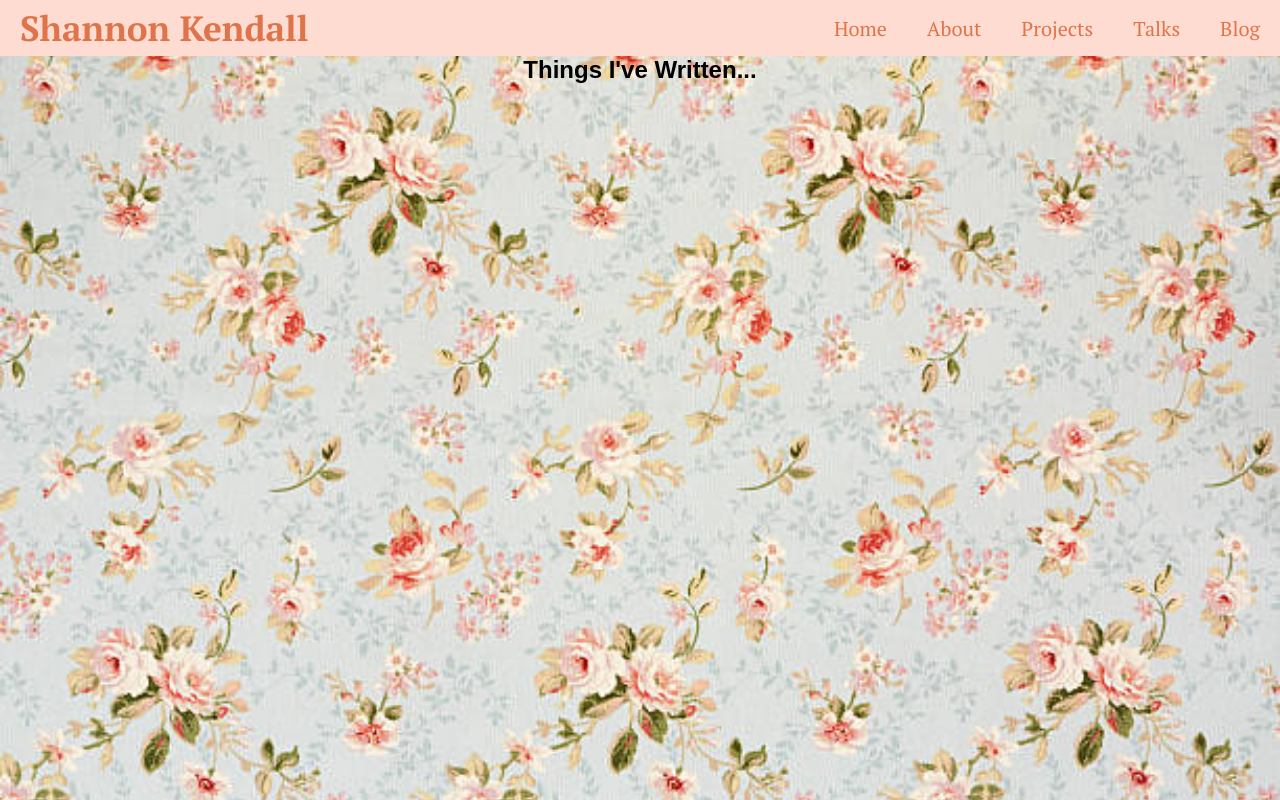
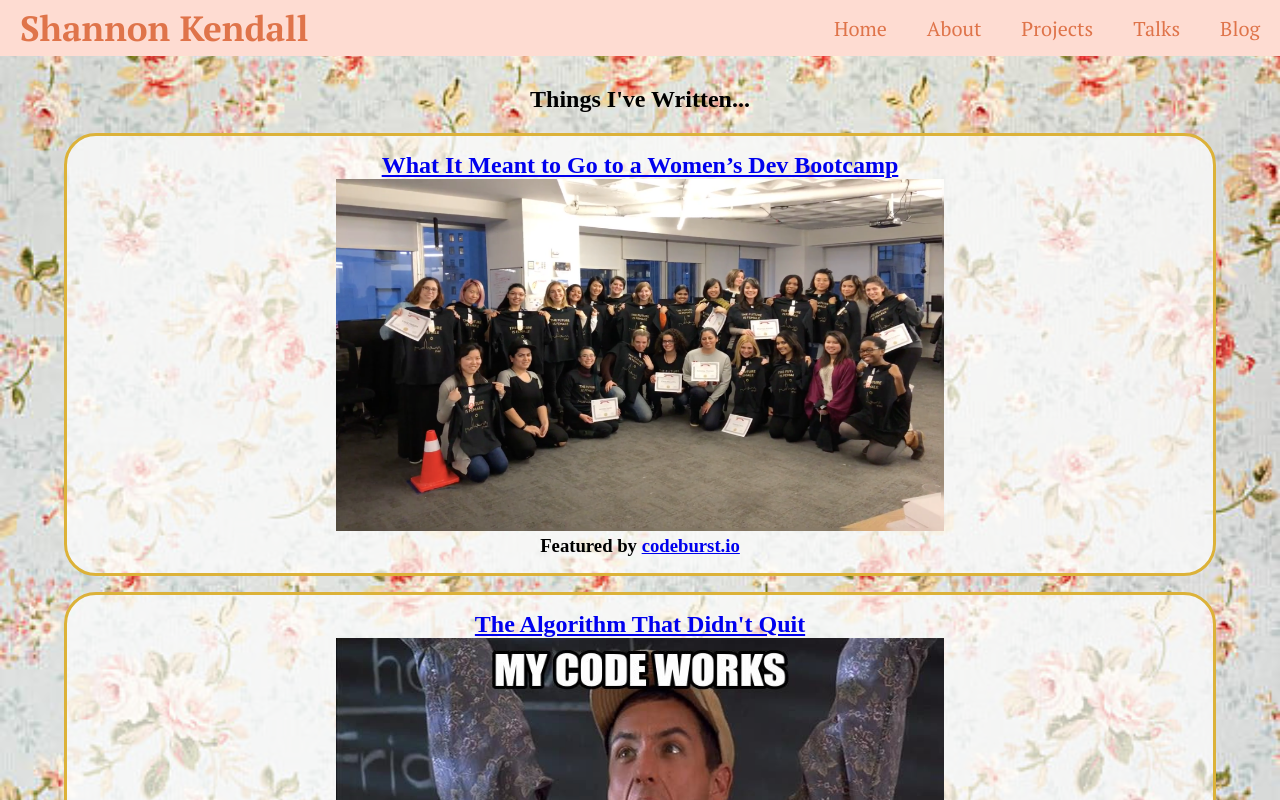
Before and after one commit to snkendall/Portfolio, a React (Create React App) app in the folder Desktop/Portfolio/portfolio/: page /blog in a window 1280 px wide. Shown: the top 800 px of the page. Built offline with nearby package versions, Linux system fonts and the light colour scheme.

Commit message:
basic blog page

```diff
--- a/Desktop/Portfolio/portfolio/src/App.css
+++ b/Desktop/Portfolio/portfolio/src/App.css
@@ -164,6 +164,12 @@ p {
   font-size: 0;
   height: 35px;
   line-height: 0;
+}
+
+.blog-image {
+  height: 22em;
+  width: 38em;
+  overflow: hidden;
 }
 
 /*
--- a/Desktop/Portfolio/portfolio/src/components/Blog.jsx
+++ b/Desktop/Portfolio/portfolio/src/components/Blog.jsx
@@ -5,7 +5,26 @@ import { withRouter } from 'react-router-dom';
 const Blog = () => {
     return (
         <div>
-            <h2 className="headline">Things I've Written...</h2>
+            <h2 className="page-title headline text">Things I've Written...</h2>
+            <div className="text-border">
+                <h2 className="title text">
+                    <a href="https://codeburst.io/what-it-meant-to-go-to-a-womens-dev-bootcamp-e31948de2028">
+                        What It Meant to Go to a Women’s Dev Bootcamp
+                    </a>
+                </h2>
+                <img className="blog-image" src="./images/GH-1709.png"></img>
+                <h3 className="subtitle text">
+                    Featured by <a href="https://codeburst.io/">codeburst.io</a>
+                </h3>
+            </div>
+            <div className="text-border">
+                <h2 className="title text">
+                    <a href="https://medium.com/@snkendall_/the-algorithm-that-didnt-quit-533d6587244a">
+                        The Algorithm That Didn't Quit
+                    </a>
+                </h2>
+                <img className="blog-image" src="./images/smartestManAlive.jpg"></img>
+            </div>
 
         </div>
     )
--- a/Desktop/Portfolio/portfolio/src/components/Talks.jsx
+++ b/Desktop/Portfolio/portfolio/src/components/Talks.jsx
@@ -30,8 +30,7 @@ const Talks = () => {
             <div className="text-border">
                 <h2 className="title text">AngularNYC April 2018</h2>
                 <h3 className="subtitle text">Introducing Firebase to Your App</h3>
-                <h4 className="note text">in collaboration with
-                    <a href="#">Ashi Krishnan</a>
+                <h4 className="note text">in collaboration with <a href="#">Ashi Krishnan</a>
             </h4>
             </div>
         </div>
```
Also changed, not shown: Desktop/Portfolio/portfolio/public/images/GH-1709.png (added), Desktop/Portfolio/portfolio/public/images/smartestManAlive.jpg (added).
